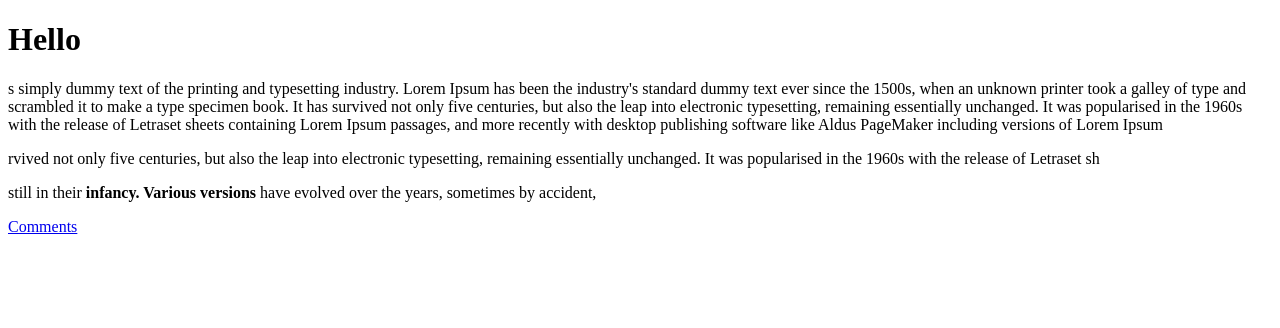
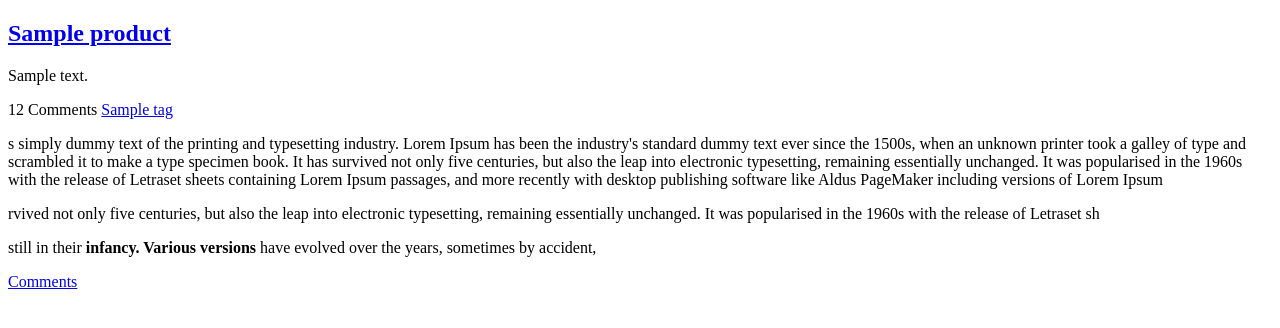
Before and after one commit to JMoraMora/sf-doctrine, a Symfony app: template templates/page/home.html.twig in a window 1280 px wide. Shown: the part 60-388 px from the top of the page. Run offline with Twig, Linux system fonts and the light colour scheme; the template is opened without the code that fills it: most values are stand-ins (such as "Sample title", 1, 10 or a date in 2020); some libraries are stand-ins or nearby versions.

Commit message:
Listado de registros

```diff
--- a/templates/page/home.html.twig
+++ b/templates/page/home.html.twig
@@ -3,5 +3,20 @@
 {% block title %}Hello PageController!{% endblock %}
 
 {% block body %}
-<h1>Hello</h1>
+    {% for product in products %}
+        <h2>
+            <a href="#" class="text-dark text-decoration-none">{{ product.name }}</a>
+        </h2>
+
+        <p>
+            {{ product.summary }}
+        </p>
+
+        <p class="text-muted">
+            {{ product.Comments|length }} Comments
+            {% for tag in product.tags %}
+                <a href="#" class="badge bg-light text-dark text-decoration-none">{{ tag.name }}</a>
+            {% endfor %}
+        </p>
+    {% endfor %}
 {% endblock %}
```
Also changed, not shown: src/Controller/PageController.php (+7 -2 lines).
